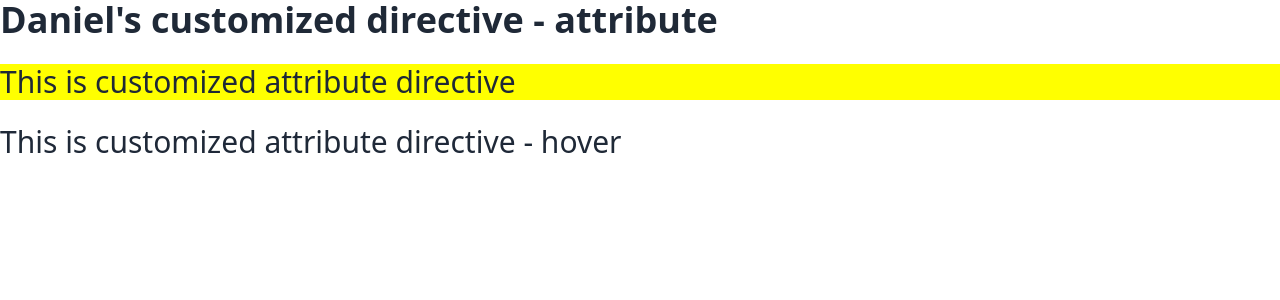
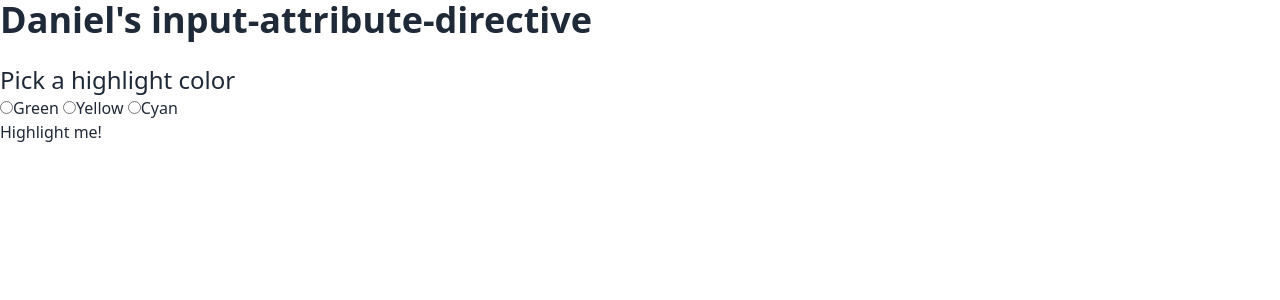
Before and after one commit to zjian107-su/Angular-Akasha1729, an Angular app: page / in a window 1280 px wide. Shown: the top 300 px of the page. Built offline with nearby package versions, Linux system fonts and the light colour scheme.

Commit message:
✨ update: complete exercise - customized attribute directive - input

```diff
--- a/src/app/app.component.html
+++ b/src/app/app.component.html
@@ -11,4 +11,5 @@
 <!-- <app-di-playground></app-di-playground> -->
 
 <!-- 08/24/2023 -->
-<app-custom-attribute-directive></app-custom-attribute-directive>
+<!-- <app-custom-attribute-directive></app-custom-attribute-directive> -->
+<app-input-attribute-directive></app-input-attribute-directive>
--- a/src/app/app.module.ts
+++ b/src/app/app.module.ts
@@ -14,6 +14,8 @@ import { DiPlaygroundComponent } from './components/di-playground/di-playground.
 import { HighlightDirective } from './directives/highlight.directive';
 import { CustomAttributeDirectiveComponent } from './components/custom-attribute-directive/custom-attribute-directive.component';
 import { HoverHighlightDirective } from './directives/hover-highligh.directive';
+import { InputDirectiveDirective } from './directives/input-directive.directive';
+import { InputAttributeDirectiveComponent } from './components/input-attribute-directive/input-attribute-directive.component';
 
 @NgModule({
   declarations: [
@@ -28,6 +30,8 @@ import { HoverHighlightDirective } from './directives/hover-highligh.directive';
     HighlightDirective,
     CustomAttributeDirectiveComponent,
     HoverHighlightDirective,
+    InputDirectiveDirective,
+    InputAttributeDirectiveComponent,
   ],
   imports: [BrowserModule, AppRoutingModule, FormsModule],
   providers: [],
--- /dev/null
+++ b/src/app/components/input-attribute-directive/input-attribute-directive.component.html
@@ -0,0 +1,10 @@
+<h1>Daniel's input-attribute-directive </h1>
+<br />
+
+<h2 ngClass="text-2xl">Pick a highlight color</h2>
+<div>
+  <input type="radio" name="colors" (click)="color='lightgreen'">Green
+  <input type="radio" name="colors" (click)="color='yellow'">Yellow
+  <input type="radio" name="colors" (click)="color='cyan'">Cyan
+</div>
+<p [appInputDirective]="color">Highlight me!</p>
--- /dev/null
+++ b/src/app/components/input-attribute-directive/input-attribute-directive.component.ts
@@ -0,0 +1,10 @@
+import { Component } from '@angular/core';
+
+@Component({
+  selector: 'app-input-attribute-directive',
+  templateUrl: './input-attribute-directive.component.html',
+  styleUrls: ['./input-attribute-directive.component.css'],
+})
+export class InputAttributeDirectiveComponent {
+  color = '';
+}
--- /dev/null
+++ b/src/app/directives/input-directive.directive.ts
@@ -0,0 +1,22 @@
+import { Directive, ElementRef, HostListener, Input } from '@angular/core';
+
+@Directive({
+  selector: '[appInputDirective]',
+})
+export class InputDirectiveDirective {
+  @Input() appInputDirective = '';
+
+  @HostListener('mouseenter') onMouseEnter() {
+    this.highlight(this.appInputDirective || 'red');
+  }
+
+  @HostListener('mouseleave') onMouseLeave() {
+    this.highlight('');
+  }
+
+  constructor(private el: ElementRef) {}
+
+  private highlight(color: string) {
+    this.el.nativeElement.style.backgroundColor = color;
+  }
+}
```
Also changed, not shown: src/app/components/input-attribute-directive/input-attribute-directive.component.css (added).
